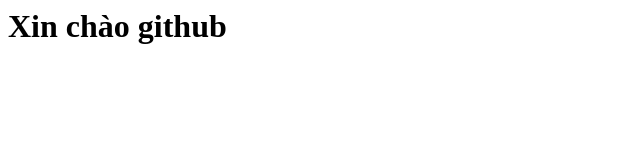
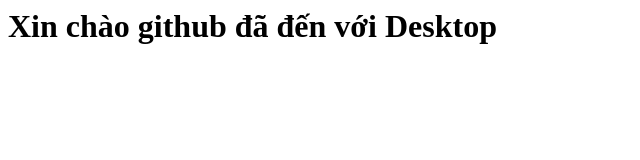
Before and after one commit to dichvucntt/dichvucntt.github.io, a plain HTML site: page shopplus/index.html in a window 1280 px wide. Shown: the whole page, without its empty margins (0-640 px from the left). Drawn offline with Linux system fonts and the light colour scheme.

Commit message:
Update index.html

```diff
--- a/shopplus/index.html
+++ b/shopplus/index.html
@@ -1 +1 @@
-<h1>Xin chào github</h1>
+<h1>Xin chào github đã đến với Desktop</h1>
```
